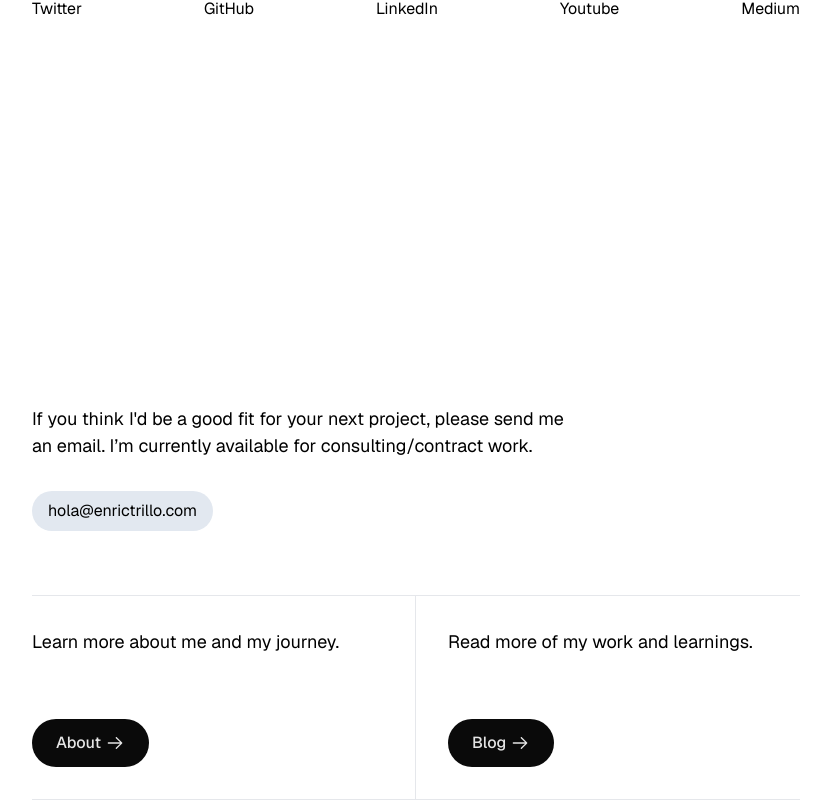
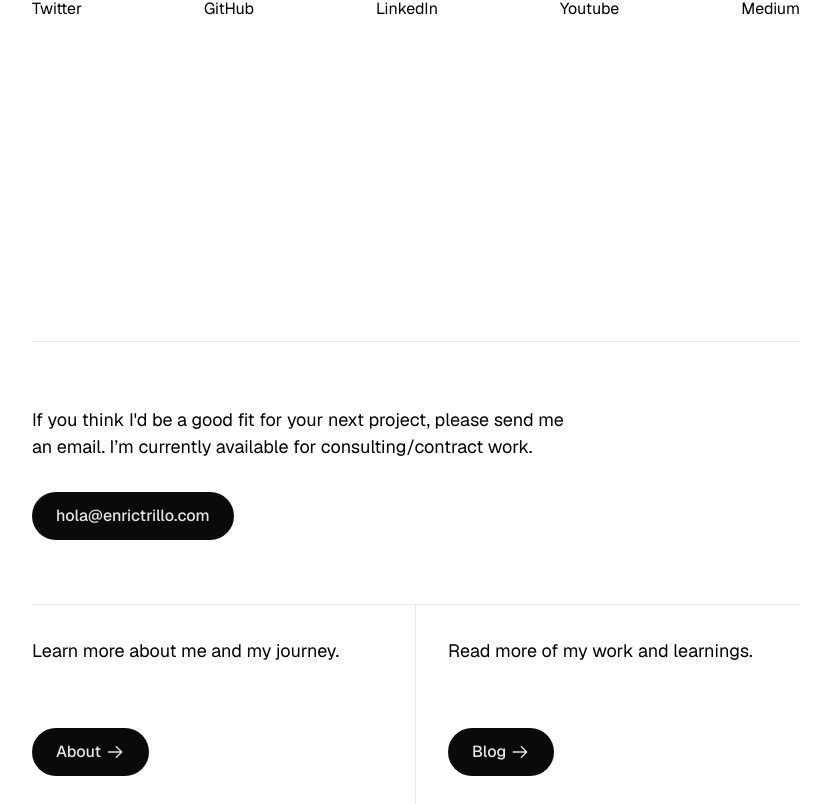
Before and after one commit to ricobuilds/portfolio, a Next.js app: page / in a window 1280 px wide. Shown: the part 532-1336 px from the top of the page, without its empty margins (224-1054 px from the left). Built offline with nearby package versions, Linux system fonts and the light colour scheme.

Commit message:
updated footer

```diff
--- a/app/components/footer.tsx
+++ b/app/components/footer.tsx
@@ -1,3 +1,5 @@
+import Link from "next/link"
+
 const Footer = () => {
 
   const title = `
@@ -15,11 +17,13 @@ const Footer = () => {
   return (
     <footer className="w-full px-4">
       <div className="mx-auto max-w-screen-md">
-        <div className="py-16 gap-8 flex flex-col">
-          <h3 className="w-[550px] text-lg">{title}</h3>
-          <div className="w-fit py-2 px-4 rounded-full bg-slate-200">{email}</div>
+        <div id="outro" className="py-16 gap-8 flex flex-col border-t">
+          <h3 className="max-w-[550px] text-lg">{title}</h3>
+          <Link href={"mailto:hola@enrictrillo.com"}>
+            <button className="group relative inline-flex h-12 w-fit items-center justify-center overflow-hidden rounded-full bg-neutral-950 px-6 font-medium text-neutral-200"><span>{email}</span><div className="absolute inset-0 flex h-full w-full justify-center [transform:skew(-12deg)_translateX(-100%)] group-hover:duration-1000 group-hover:[transform:skew(-12deg)_translateX(100%)]"><div className="relative h-full w-8 bg-white/20"></div></div></button>
+          </Link>
         </div>
-        <div className="border-t">
+        <div id="links" className="border-t">
           <div className="grid lg:grid-cols-2">
             <div className="border-b lg:border-b-0">
               <div className="w-full lg:border-r py-8 pr-8">
--- a/app/page.tsx
+++ b/app/page.tsx
@@ -1,4 +1,3 @@
-import Image from "next/image";
 import { SocialMedia } from "./sections/social-media";
 import { Hero } from "./sections/hero";
 
```
